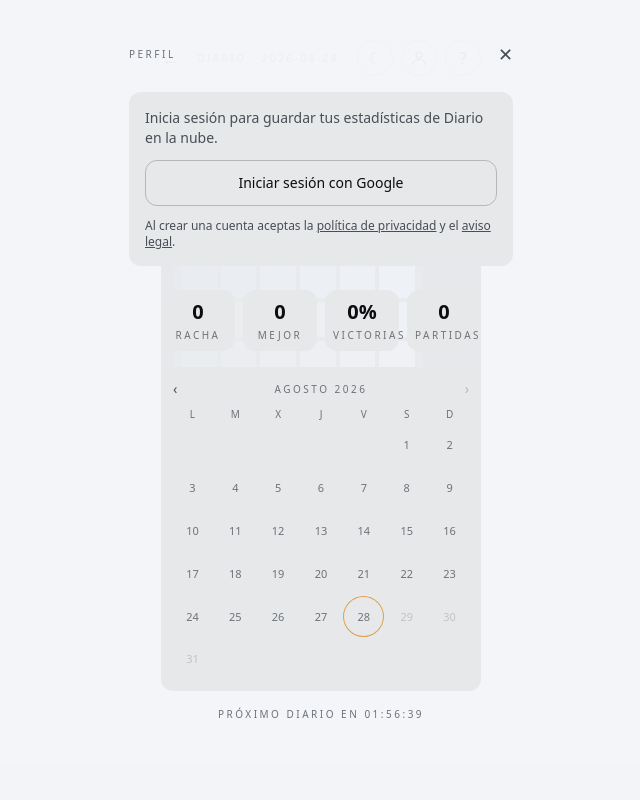
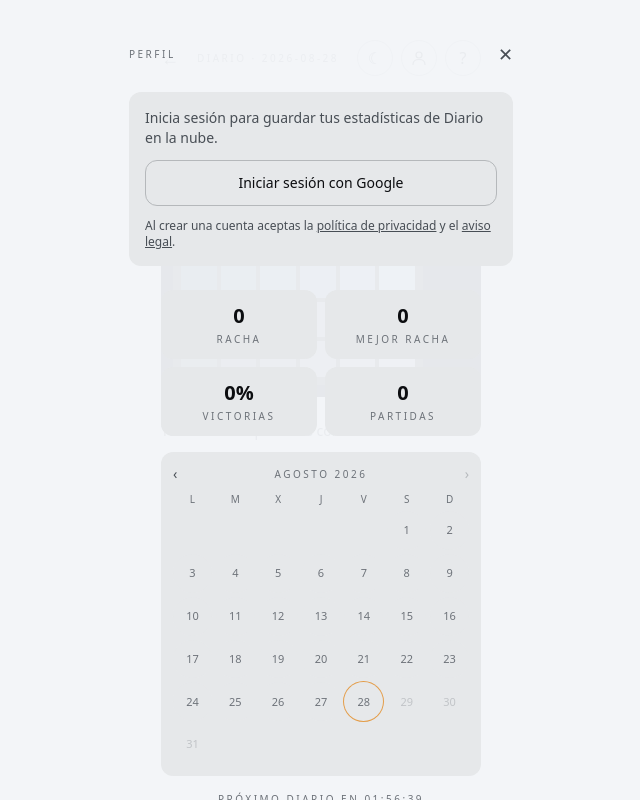
Before and after one commit to MiguelPCO/matiz, a Next.js app: page /diario in a window 1280 px wide. Both pictures are taken after a click on the button 738 px from the left and 58 px from the top of the page. Shown: the whole page, without its empty margins (319-959 px from the left). Built offline with nearby package versions, Linux system fonts and the light colour scheme; no server answers.

Commit message:
fix: profile stats in an even 2x2 grid that never overflows
With four columns, 50% and VICTORIAS spilled out of their boxes and labels
wrapped mid-word.

```diff
--- a/components/game/DailyStats.tsx
+++ b/components/game/DailyStats.tsx
@@ -116,23 +116,18 @@ export function DailyStats({ history, todayKey }: DailyStatsProps) {
 
   return (
     <div className="flex w-full max-w-xs flex-col gap-4">
-      <div className="grid grid-cols-4 gap-2">
-        <div className="rounded-[var(--radius-panel)] bg-surface-1 p-2 text-center">
-          <p className="font-mono text-xl font-bold text-text">{stats.currentStreak}</p>
-          <Label className="mt-0.5 block">Racha</Label>
-        </div>
-        <div className="rounded-[var(--radius-panel)] bg-surface-1 p-2 text-center">
-          <p className="font-mono text-xl font-bold text-text">{stats.bestStreak}</p>
-          <Label className="mt-0.5 block">Mejor</Label>
-        </div>
-        <div className="rounded-[var(--radius-panel)] bg-surface-1 p-2 text-center">
-          <p className="font-mono text-xl font-bold text-text">{stats.winPercent}%</p>
-          <Label className="mt-0.5 block">Victorias</Label>
-        </div>
-        <div className="rounded-[var(--radius-panel)] bg-surface-1 p-2 text-center">
-          <p className="font-mono text-xl font-bold text-text">{stats.gamesPlayed}</p>
-          <Label className="mt-0.5 block">Partidas</Label>
-        </div>
+      <div className="grid grid-cols-2 gap-2">
+        {[
+          [String(stats.currentStreak), "Racha"],
+          [String(stats.bestStreak), "Mejor racha"],
+          [`${stats.winPercent}%`, "Victorias"],
+          [String(stats.gamesPlayed), "Partidas"],
+        ].map(([value, label]) => (
+          <div key={label} className="rounded-[var(--radius-panel)] bg-surface-1 px-2 py-3 text-center">
+            <p className="font-mono text-xl font-bold text-text">{value}</p>
+            <Label className="mt-0.5 block whitespace-nowrap">{label}</Label>
+          </div>
+        ))}
       </div>
 
       <div className="rounded-[var(--radius-panel)] bg-surface-1 p-3">
```
